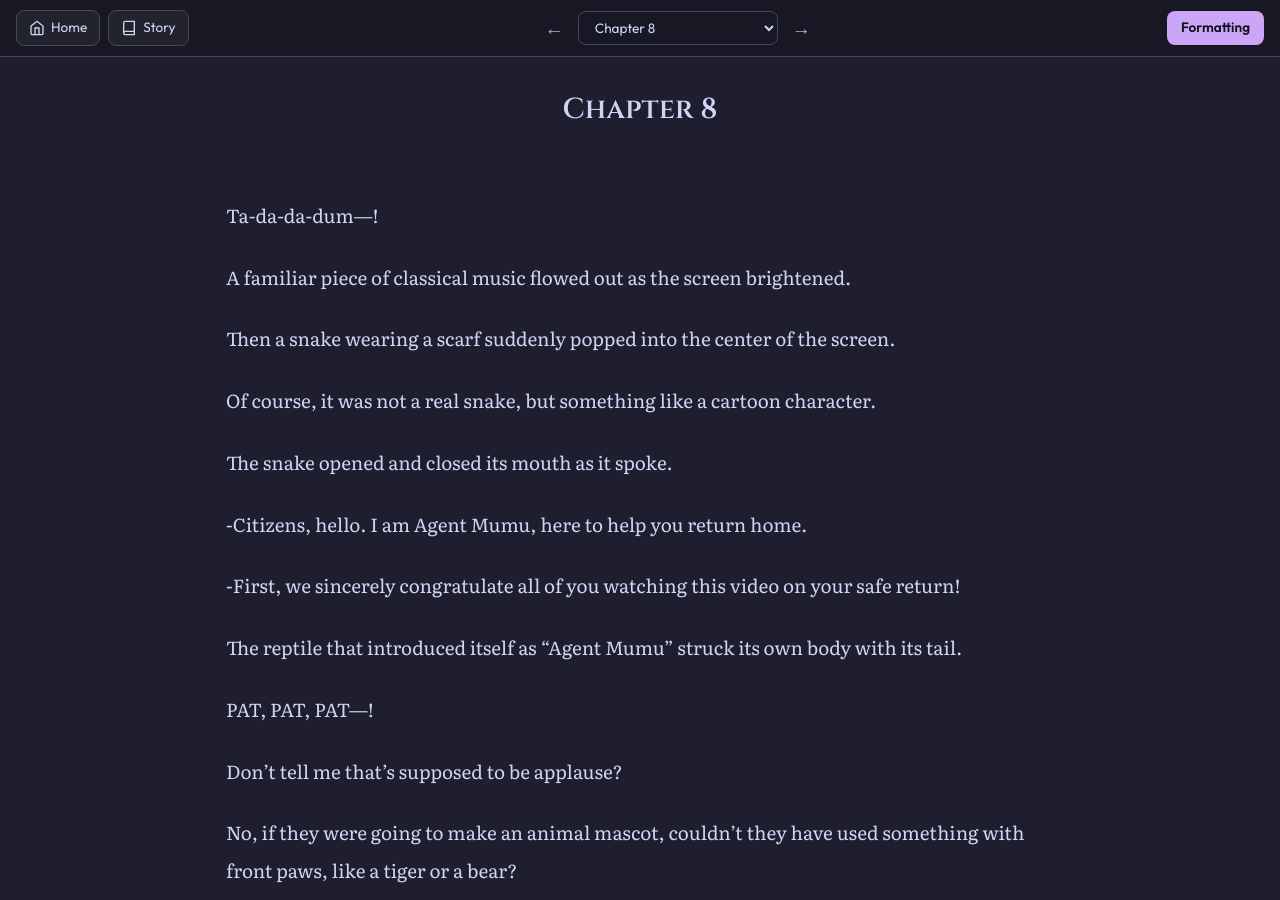
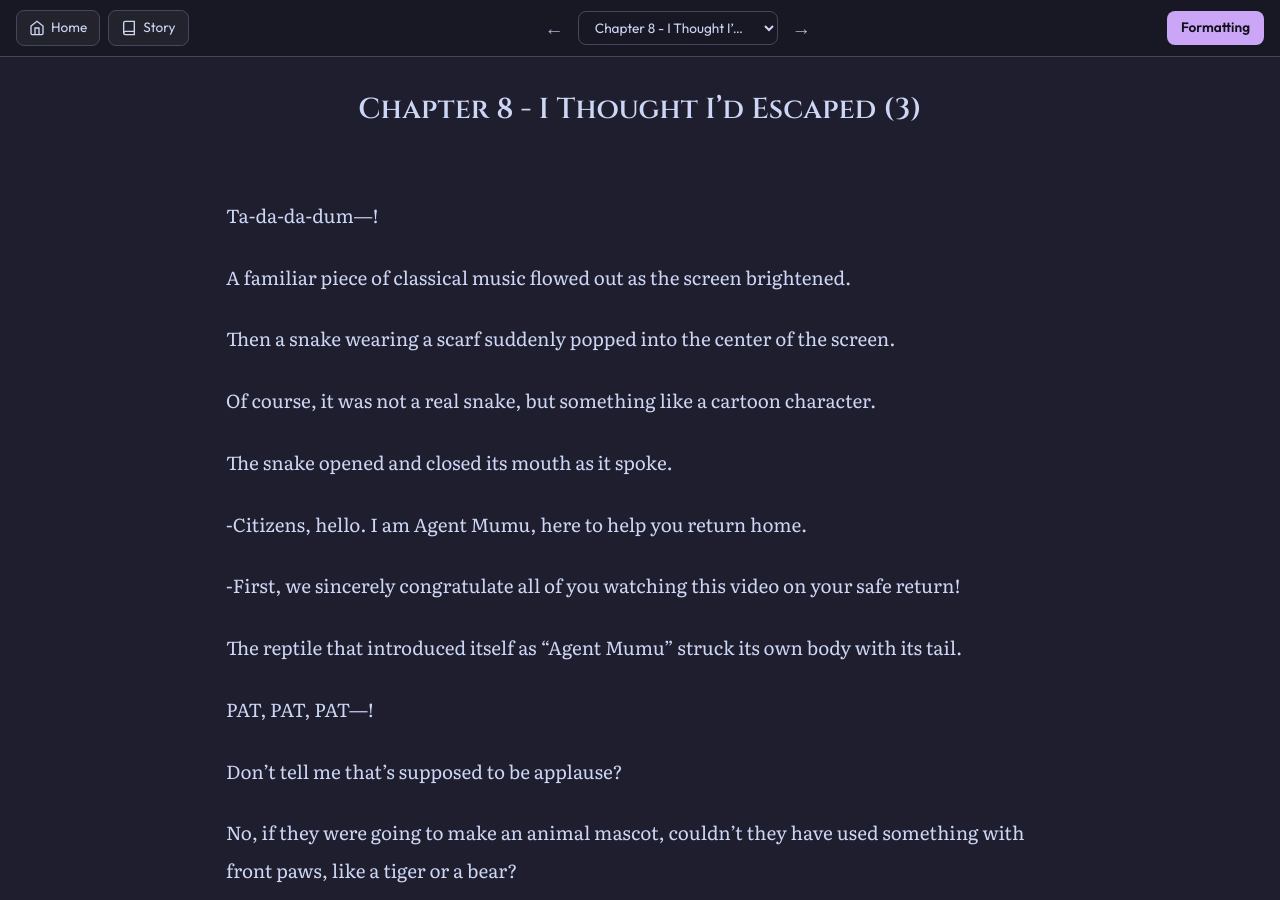
Before and after one commit to soleumn/soleumn.github.io, a Jekyll site: the page built from _chapters/esg/ch8.md, in a window 1280 px wide and 900 px high. Built offline with Jekyll 4.4.1, drawn with Linux system fonts in a browser that asks for light colours; comment, search, counter and statistics services are not loaded.

Commit message:
Update ch8.md

```diff
--- a/_chapters/esg/ch8.md
+++ b/_chapters/esg/ch8.md
@@ -1,5 +1,5 @@
 ---
-title: "Chapter 8"
+title: "Chapter 8 - I Thought I’d Escaped (3)"
 categories: esg
 capitulo: 8
 ---
```
